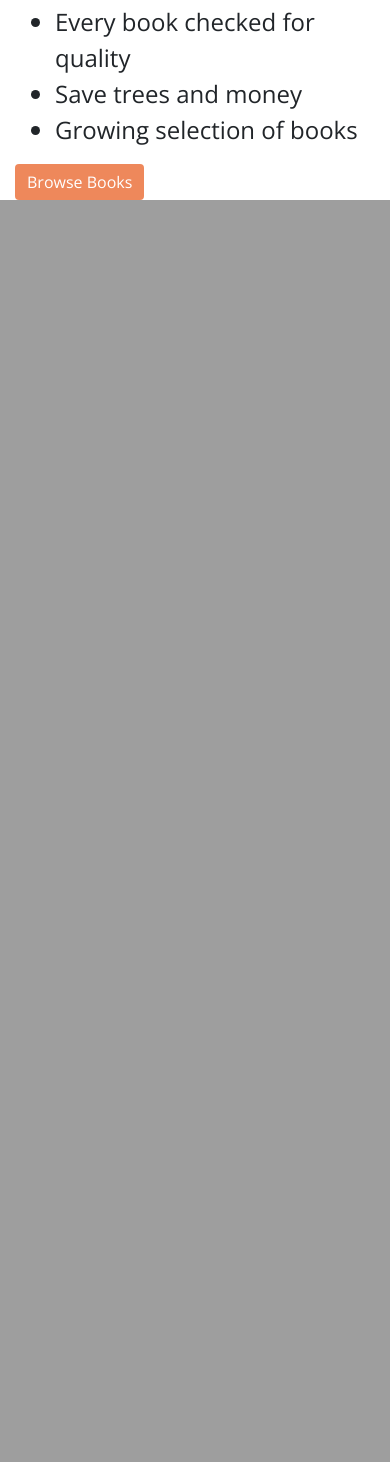
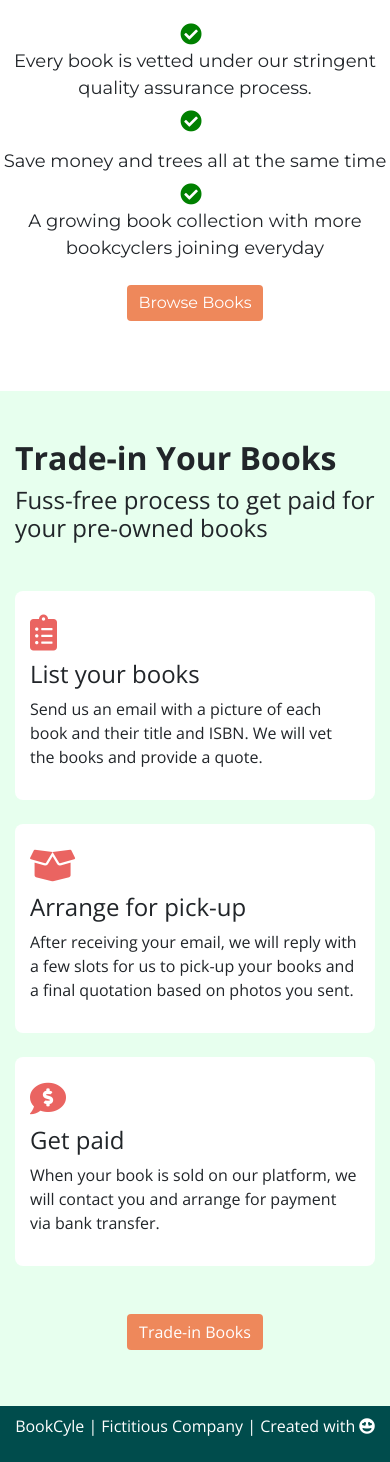
Before and after one commit to edmundgjj/sustainablebooks, a Django app: page / in a window 390 px wide. Shown: the part 1082-2544 px from the top of the page. Before the commit the page ends 1282 px from the top, so only its background shows below. Run offline with Django 3.2, Linux system fonts and the light colour scheme; parts of the project's set-up code (start-up, migrations or seed data) failed here and were passed over; some libraries are stand-ins or nearby versions.

Commit message:
Created Trade In Section on Homepage

```diff
--- a/home/templates/home/index.template.html
+++ b/home/templates/home/index.template.html
@@ -18,7 +18,7 @@
                     simple.</p>
                 <p class="lead mt-2">
                     <a class="btn btn-primary btn-lg" href="{% url 'show_book_route' %}" role="button">Buy Books</a>
-                    <a class="btn btn-outline-light btn-lg" href="#" role="button">Trade-in Books</a>
+                    <a class="btn btn-outline-light btn-lg" href="{% url 'about_us' %}" role="button">Trade-in Books</a>
                 </p>
             </div>
         </div>
@@ -28,25 +28,34 @@
 <!-- Buy Books Section-->
 <div style="background-color: white;">
     <div class="container-fluid">
-        <div class="row">
-            <div class="col-md-8 offset-md-2">
-                <h1>Used Books in Great Condition</h1>
-                <h3>From 30 to 90 percent off retail price</h3>
+        <div class="row pt-3 pb-5">
+            <div class="col-md-8 offset-md-2" style="padding-top: 2rem;">
+                <h2 class="font-weight-bold">Buy Pre-Owned Books in Great Condition</h2>
+                <h4>From 30 to 90 percent off retail price</h4>
                 <div class="row mt-5">
                     <div class="col-md-12 col-lg-5">
                         <figure class="figure">
                             <img src="https://images.unsplash.com/photo-1586279026128-a5aa814dee39?ixid=MXwxMjA3fDB8MHxwaG90by1wYWdlfHx8fGVufDB8fHw%3D&ixlib=rb-1.2.1&auto=format&fit=crop&w=1950&q=80"
-                                class="figure-img img-fluid rounded"
-                                alt="A generic square placeholder image with rounded corners in a figure.">
+                                class="figure-img img-fluid rounded" alt="Image of an opened book">
                         </figure>
                     </div>
-                    <div class="col-md-12 col-lg-7">
-                        <ul style="font-size: x-large;">
-                            <li>Every book checked for quality</li>
-                            <li>Save trees and money</li>
-                            <li>Growing selection of books</li>
-                        </ul>
-                        <a class="btn btn-primary" href="{% url 'show_book_route' %}" role="button">Browse Books</a>
+                    <div class="col-md-12 col-lg-7 montserrat">
+                        <div class="row align-items-center rounded justify-content-center text-center"
+                            style="height:5rem; font-size: large;">
+                            <i class="fas fa-check-circle mr-2" style="color:green; font-size:larger;"></i> Every book
+                            is vetted under our stringent quality assurance process.</div>
+                        <div class="row align-items-center rounded justify-content-center text-center"
+                            style="height:5rem; font-size: large;">
+                            <i class="fas fa-check-circle mr-2" style="color:green; font-size:larger;"></i> Save money
+                            and trees all at the same time </div>
+                        <div class="row align-items-center rounded justify-content-center text-center"
+                            style="height:5rem; font-size: large;">
+                            <i class="fas fa-check-circle mr-2" style="color:green; font-size:larger;"></i> A growing
+                            book collection with more bookcyclers joining everyday </div>
+                        <div class="row align-items-center justify-content-center" style="height:5rem;"><a
+                                class="btn btn-primary" href="{% url 'show_book_route' %}" role="button">Browse
+                                Books</a></div>
+
                     </div>
 
                 </div>
@@ -55,4 +64,50 @@
     </div>
 </div>
 
+<div style="background-color: #e7ffee;">
+    <div class="container-fluid">
+        <div class="row pt-3 pb-5">
+            <div class="col-md-8 offset-md-2" style="padding-top: 2rem;">
+                <h2 class="font-weight-bold">Trade-in Your Books</h2>
+                <h4>Fuss-free process to get paid for your pre-owned books</h4>
+                <div class="row mt-5">
+                    <div class="col-lg-4 col-md-6">
+                        <div class="icon-box">
+                            <div class="icon"><i class="fas fa-clipboard-list"></i></div>
+                            <h4 class="title">List your books</h4>
+                            <p class="description">Send us an email with a picture of each book and their title and
+                                ISBN. We will vet the books and provide a quote.</p>
+                        </div>
+                    </div>
+                    <div class="col-lg-4 col-md-6 mt-4 mt-md-0">
+                        <div class="icon-box">
+                            <div class="icon"><i class="fas fa-box-open"></i></div>
+                            <h4>Arrange for pick-up</h4>
+                            <p>After receiving your email, we will reply with a few slots for us to pick-up your books
+                                and a final quotation based on photos you sent.</p>
+                        </div>
+                    </div>
+                    <div class="col-lg-4 col-md-6 mt-4 mt-lg-0">
+                        <div class="icon-box">
+                            <div class="icon"><i class="fas fa-comment-dollar"></i></div>
+                            <h4>Get paid</h4>
+                            <p>When your book is sold on our platform, we will contact you and arrange for payment via
+                                bank transfer.</p>
+                        </div>
+                    </div>
+                </div>
+                <div class="mt-5 d-flex justify-content-center"><a class="btn btn-primary" href="{% url 'about_us' %}"
+                        role="button">Trade-in Books</a></div>
+
+            </div>
+        </div>
+
+    </div>
+</div>
+<div style="background-color: #004c4c;">
+<div class="container d-flex justify-content-center mt-2 pb-2 pt-2" style=" color: white;">
+    <p> BookCyle | Fictitious Company | Created with <i class="fas fa-grin-hearts"></i> </p>
+</div>
+</div>
+
 {% endblock %}
--- a/static/styles.css
+++ b/static/styles.css
@@ -16,3 +16,22 @@ body {
 .btn-primary:hover {
     background-color: #ea6461;
 }
+
+.btn-primary:active {
+    border-color: #d3423f;
+}
+
+.montserrat {
+    font-family: 'Montserrat', sans-serif;
+}
+
+.icon {
+    color:#ea6461;
+    font-size:36px;
+}
+
+.icon-box {
+    background-color: rgb(255, 255, 255);
+    border-radius: 0.5rem;
+    padding: 15px;
+}
--- a/templates/base.template.html
+++ b/templates/base.template.html
@@ -22,6 +22,10 @@
     <link rel="preconnect" href="https://fonts.gstatic.com">
     <link
         href="https://fonts.googleapis.com/css2?family=Open+Sans:ital,wght@0,300;0,400;0,600;0,700;0,800;1,300;1,400;1,600;1,700;1,800&display=swap"
+        rel="stylesheet">
+    <link rel="preconnect" href="https://fonts.gstatic.com">
+    <link
+        href="https://fonts.googleapis.com/css2?family=Montserrat:ital,wght@0,400;0,500;0,600;1,400;1,500&display=swap"
         rel="stylesheet">
     <link rel="stylesheet" href="https://use.fontawesome.com/releases/v5.15.1/css/all.css"
         integrity="sha384-vp86vTRFVJgpjF9jiIGPEEqYqlDwgyBgEF109VFjmqGmIY/Y4HV4d3Gp2irVfcrp" crossorigin="anonymous">
@@ -83,11 +87,11 @@
     </nav>
 
     <div class="container mt-2">
-            {% if messages %}
-            <div class="alert alert-info">
-                {% for message in messages %} {{ message }} {% endfor %}
-            </div>
-            {% endif %}
+        {% if messages %}
+        <div class="alert alert-info">
+            {% for message in messages %} {{ message }} {% endfor %}
+        </div>
+        {% endif %}
     </div>
 
     {%block content%}{%endblock%}
```
Also changed, not shown: home/templates/home/about_us.template.html (+10 -1 lines).
